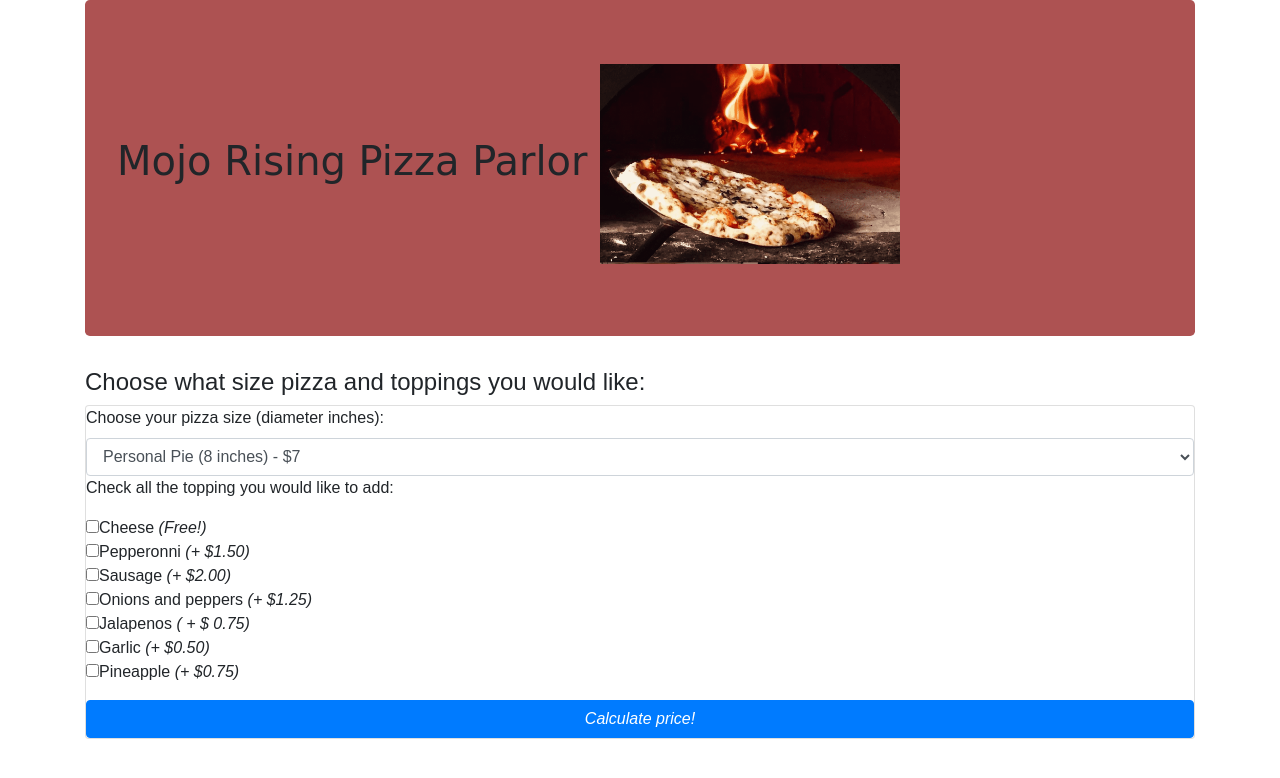
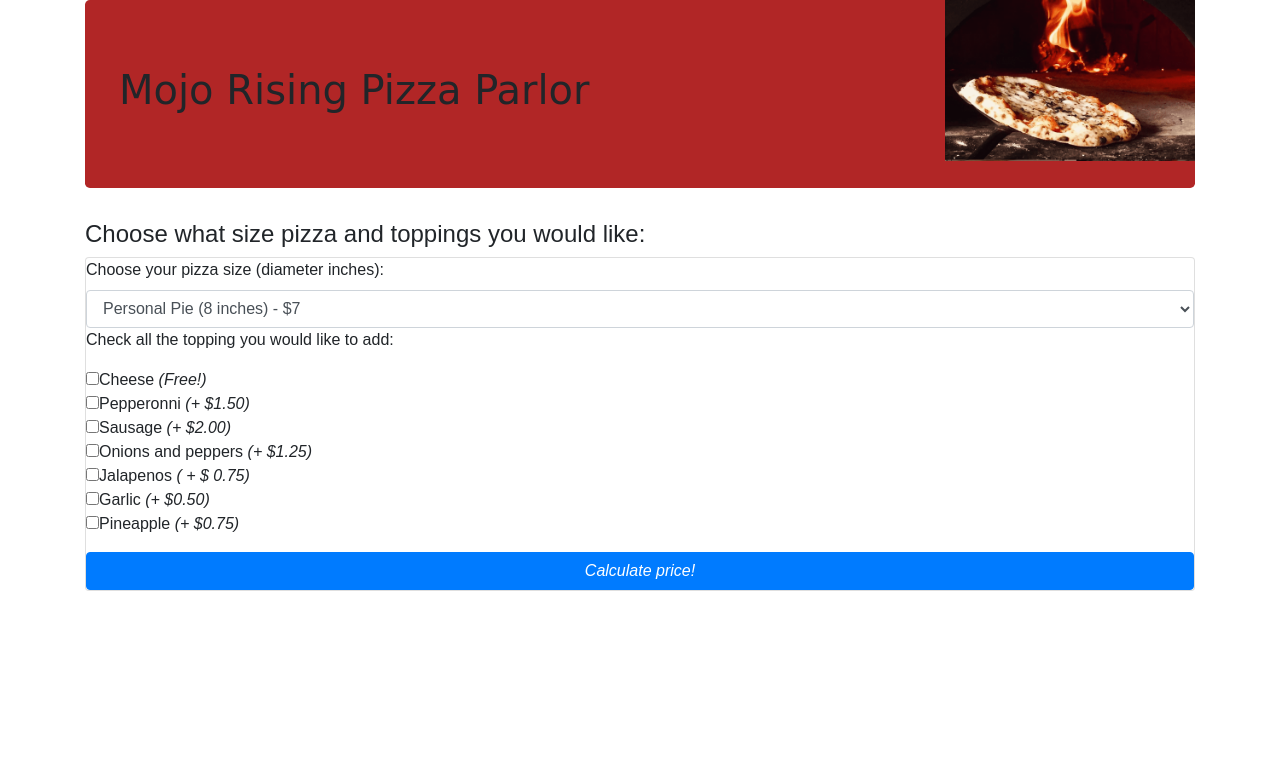
Before and after one commit to freiland/pizza-parlor, a plain HTML site: page index.html in a window 1280 px wide. Drawn offline with Linux system fonts and the light colour scheme.

Commit message:
resize image, attempt to fix header

```diff
--- a/css/styles.css
+++ b/css/styles.css
@@ -9,9 +9,10 @@ body {
 }
 
 .jumbotron {
-  background-color: rgba(136, 4, 4, 0.685) ;
+  background-color: rgba(166, 7, 7, 0.875) ;
   font-family: cursive;
   font-style: normal;
+  font-size 50px;
 }
 
 h2 {
@@ -19,7 +20,12 @@ h2 {
 }
 
 img {
-  height:200px;
-  width: 300px;
+  height: auto;
+  width: 250px;
   border:30px black;
+  float: right;
 }
+
+h1 {
+  padding:2px;
+}
--- a/index.html
+++ b/index.html
@@ -9,9 +9,9 @@
     <title>Pizza Parlor Pricing</title>
 
 </head>
-<body class="container">
-  <div class="jumbotron">
-    <h1>Mojo Rising Pizza Parlor <img src="img/Screenshot-2019-04-03-at-13.28.16.png"></h1>
+<body class="container"><img src="img/Screenshot-2019-04-03-at-13.28.16.png">
+  <div class="jumbotron" >
+    <h1>Mojo Rising Pizza Parlor </h1>
 
   </div>
   <h2>Choose what size pizza and toppings you would like:</h2>
```
